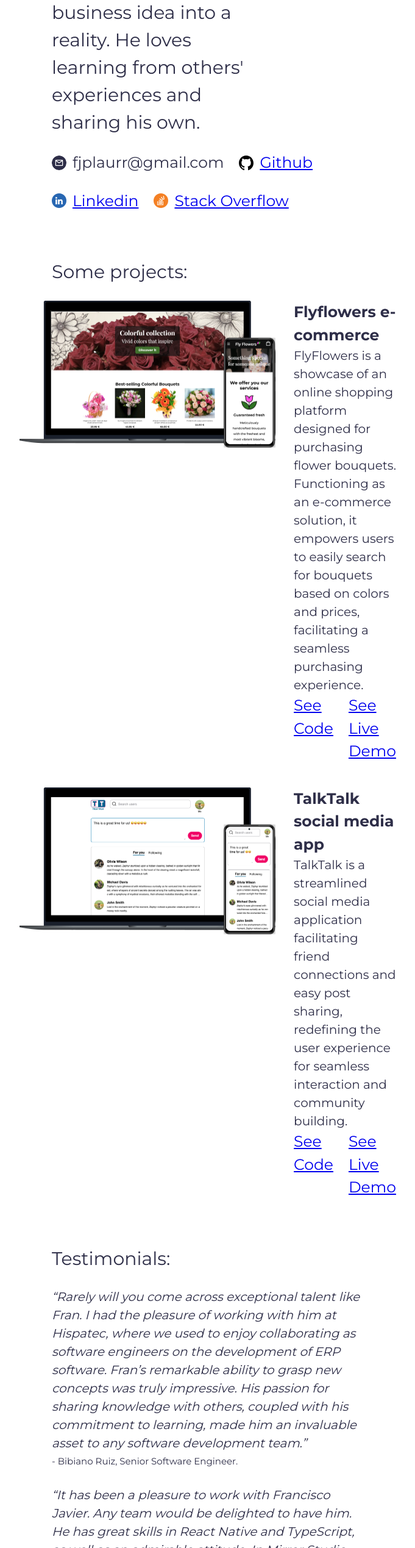
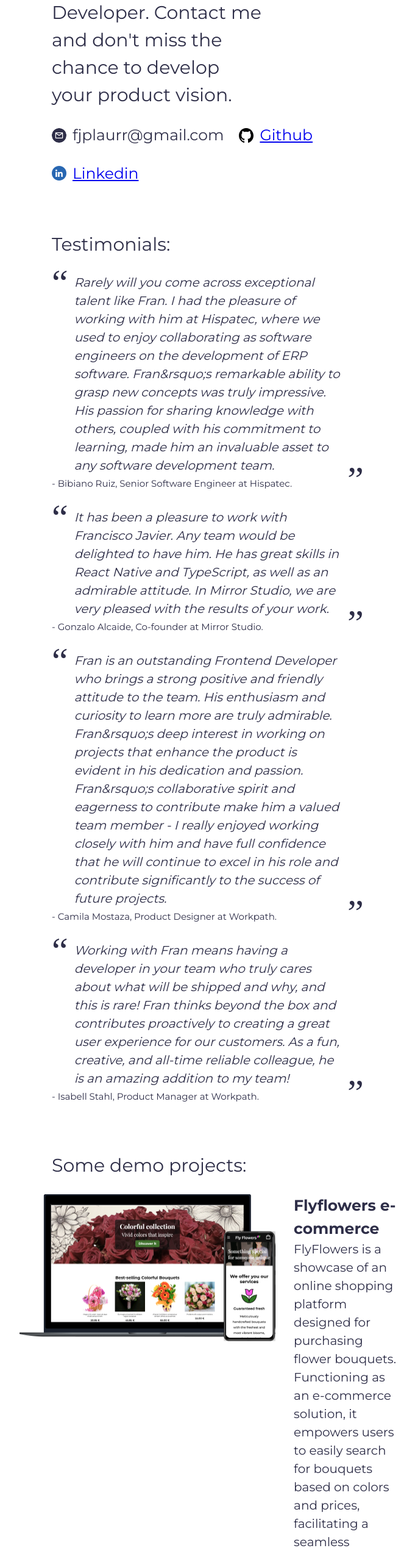
Before and after one commit to fjplaurr/personal-portfolio, a Next.js app: page / in a window 1280 px wide. Shown: the part 262-2800 px from the top of the page at 61% size, without its empty margins (299-980 px from the left). Built offline with nearby package versions, Linux system fonts and the light colour scheme.

Commit message:
feat: use quotes and change texts

```diff
--- a/src/app/components/logosList/logosList.tsx
+++ b/src/app/components/logosList/logosList.tsx
@@ -26,20 +26,6 @@ export default function LogosList() {
         <Image src="/linkedin.svg" alt="linkedin logo" width={24} height={24} />
         <span>Linkedin</span>
       </a>
-
-      <a
-        target="_blank"
-        className={styles.logoContainer}
-        href="https://www.linkedin.com/in/fcojplaza/"
-      >
-        <Image
-          src="/stackoverflow.svg"
-          alt="stackoverflow logo"
-          width={24}
-          height={24}
-        />
-        <span>Stack Overflow</span>
-      </a>
     </div>
   );
 }
--- /dev/null
+++ b/src/app/components/testimonialsList/data.ts
@@ -0,0 +1,39 @@
+export const testimonials = [
+  {
+    text: `Rarely will you come across exceptional talent like Fran. I had the
+    pleasure of working with him at Hispatec, where we used to enjoy
+    collaborating as software engineers on the development of ERP
+    software. Fran&rsquo;s remarkable ability to grasp new concepts was
+    truly impressive. His passion for sharing knowledge with others,
+    coupled with his commitment to learning, made him an invaluable asset
+    to any software development team.`,
+    author: "Bibiano Ruiz, Senior Software Engineer at Hispatec",
+  },
+  {
+    text: `It has been a pleasure to work with Francisco Javier. Any team would
+    be delighted to have him. He has great skills in React Native and
+    TypeScript, as well as an admirable attitude. In Mirror Studio, we
+    are very pleased with the results of your work.`,
+    author: "Gonzalo Alcaide, Co-founder at Mirror Studio",
+  },
+  {
+    text: `Fran is an outstanding Frontend Developer who brings a strong
+    positive and friendly attitude to the team. His enthusiasm and
+    curiosity to learn more are truly admirable. Fran&rsquo;s deep
+    interest in working on projects that enhance the product is evident in
+    his dedication and passion. Fran&rsquo;s collaborative spirit and
+    eagerness to contribute make him a valued team member - I really
+    enjoyed working closely with him and have full confidence that he will
+    continue to excel in his role and contribute significantly to the
+    success of future projects.`,
+    author: "Camila Mostaza, Product Designer at Workpath",
+  },
+  {
+    text: `Working with Fran means having a developer in your team who truly
+    cares about what will be shipped and why, and this is rare! Fran
+    thinks beyond the box and contributes proactively to creating a great
+    user experience for our customers. As a fun, creative, and all-time
+    reliable colleague, he is an amazing addition to my team!`,
+    author: "Isabell Stahl, Product Manager at Workpath",
+  },
+];
--- a/src/app/components/testimonialsList/testimonialsList.module.css
+++ b/src/app/components/testimonialsList/testimonialsList.module.css
@@ -5,9 +5,27 @@
   font-size: 1rem;
   line-height: 1.5rem;
 
-  .testimonialText {
-    font-style: italic;
+  .quoteContainer {
+    display: flex;
+    alignitems: flex-start;
+    gap: 0.5rem;
+
+    .leftQuote {
+      font-size: 3rem;
+      font-family: serif;
+    }
+
+    .testimonialText {
+      font-style: italic;
+    }
+
+    .rightQuote {
+      font-size: 3rem;
+      font-family: serif;
+      transform: rotate(180deg);
+    }
   }
+
   .testimonialAuthor {
     font-size: 0.75rem;
   }
--- a/src/app/components/testimonialsList/testimonialsList.tsx
+++ b/src/app/components/testimonialsList/testimonialsList.tsx
@@ -1,61 +1,19 @@
-import styles from './testimonialsList.module.css';
+import styles from "./testimonialsList.module.css";
+import { testimonials } from "./data";
 
 export default function TestimonialsList() {
   return (
     <ul className={styles.testimonialsContainer}>
-      <li>
-        <p className={styles.testimonialText}>
-          “Rarely will you come across exceptional talent like Fran. I had the
-          pleasure of working with him at Hispatec, where we used to enjoy
-          collaborating as software engineers on the development of ERP
-          software. Fran&rsquo;s remarkable ability to grasp new concepts was truly
-          impressive. His passion for sharing knowledge with others, coupled
-          with his commitment to learning, made him an invaluable asset to any
-          software development team.”
-        </p>
-        <p className={styles.testimonialAuthor}>
-          - Bibiano Ruiz, Senior Software Engineer.
-        </p>
-      </li>
-      <li>
-        <p className={styles.testimonialText}>
-          “It has been a pleasure to work with Francisco Javier. Any team would
-          be delighted to have him. He has great skills in React Native and
-          TypeScript, as well as an admirable attitude. In Mirror Studio, we are
-          very pleased with the results of your work.”
-        </p>
-        <p className={styles.testimonialAuthor}>
-          - Gonzalo Alcaide, Co-founder at Mirror Studio.
-        </p>
-      </li>
-      <li>
-        <p className={styles.testimonialText}>
-          “Fran is an outstanding Frontend Developer who brings a strong
-          positive and friendly attitude to the team. His enthusiasm and
-          curiosity to learn more are truly admirable. Fran&rsquo;s deep interest in
-          working on projects that enhance the product is evident in his
-          dedication and passion. Fran&rsquo;s collaborative spirit and eagerness to
-          contribute make him a valued team member - I really enjoyed working
-          closely with him and have full confidence that he will continue to
-          excel in his role and contribute significantly to the success of
-          future projects.”
-        </p>
-        <p className={styles.testimonialAuthor}>
-          - Camila Mostaza, Product Designer at Workpath.
-        </p>
-      </li>
-      <li>
-        <p className={styles.testimonialText}>
-          “Working with Fran means having a developer in your team who truly
-          cares about what will be shipped and why, and this is rare! Fran
-          thinks beyond the box and contributes proactively to creating a great
-          user experience for our customers. As a fun, creative, and all-time
-          reliable colleague, he is an amazing addition to my team!”
-        </p>
-        <p className={styles.testimonialAuthor}>
-          - Isabell Stahl, Product Manager at Workpath.
-        </p>
-      </li>
+      {testimonials.map(({ author, text }) => (
+        <li key={author}>
+          <div className={styles.quoteContainer}>
+            <p className={styles.leftQuote}>“</p>
+            <p className={styles.testimonialText}>{text}</p>
+            <p className={`${styles.rightQuote}`}>“</p>
+          </div>
+          <p className={styles.testimonialAuthor}>{`- ${author}.`}</p>
+        </li>
+      ))}
     </ul>
   );
 }
--- a/src/app/page.tsx
+++ b/src/app/page.tsx
@@ -11,9 +11,8 @@ export default function Home() {
       <section className={styles.sectionContainer}>
         <div className={styles.avatarAndTitleContainer}>
           <h1 className={styles.sectionTitle}>
-            Fran Plaza is a professional developer who can turn any business
-            idea into a reality. He loves learning from others&apos; experiences
-            and sharing his own.
+            Master's in Engineering and Professional Developer.
+            Contact me and don't miss the chance to develop your product vision.
           </h1>
           <Image
             src="/avatar.svg"
@@ -26,18 +25,18 @@ export default function Home() {
       </section>
 
       <section className={styles.sectionContainer}>
-        <h2 className={styles.sectionTitle}>Some projects:</h2>
-        <ProjectsList />
-      </section>
-
-      <section className={styles.sectionContainer}>
         <h2 className={styles.sectionTitle}>Testimonials:</h2>
         <TestimonialsList />
       </section>
 
       <section className={styles.sectionContainer}>
+        <h2 className={styles.sectionTitle}>Some demo projects:</h2>
+        <ProjectsList />
+      </section>
+
+      <section className={styles.sectionContainer}>
         <h2 className={styles.sectionTitle}>
-          Main technologies but not the only ones:
+          Some technologies:
         </h2>
         <TechnologiesList />
       </section>
```
